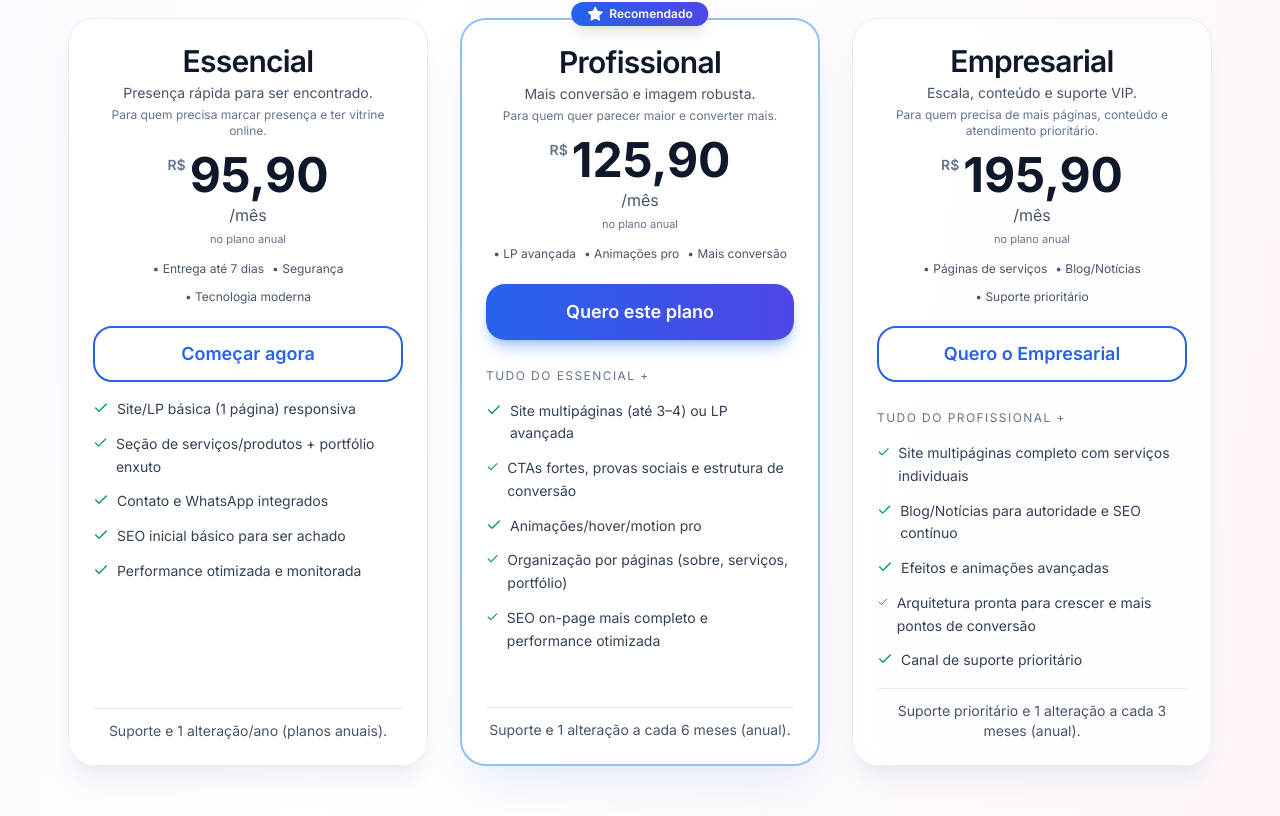
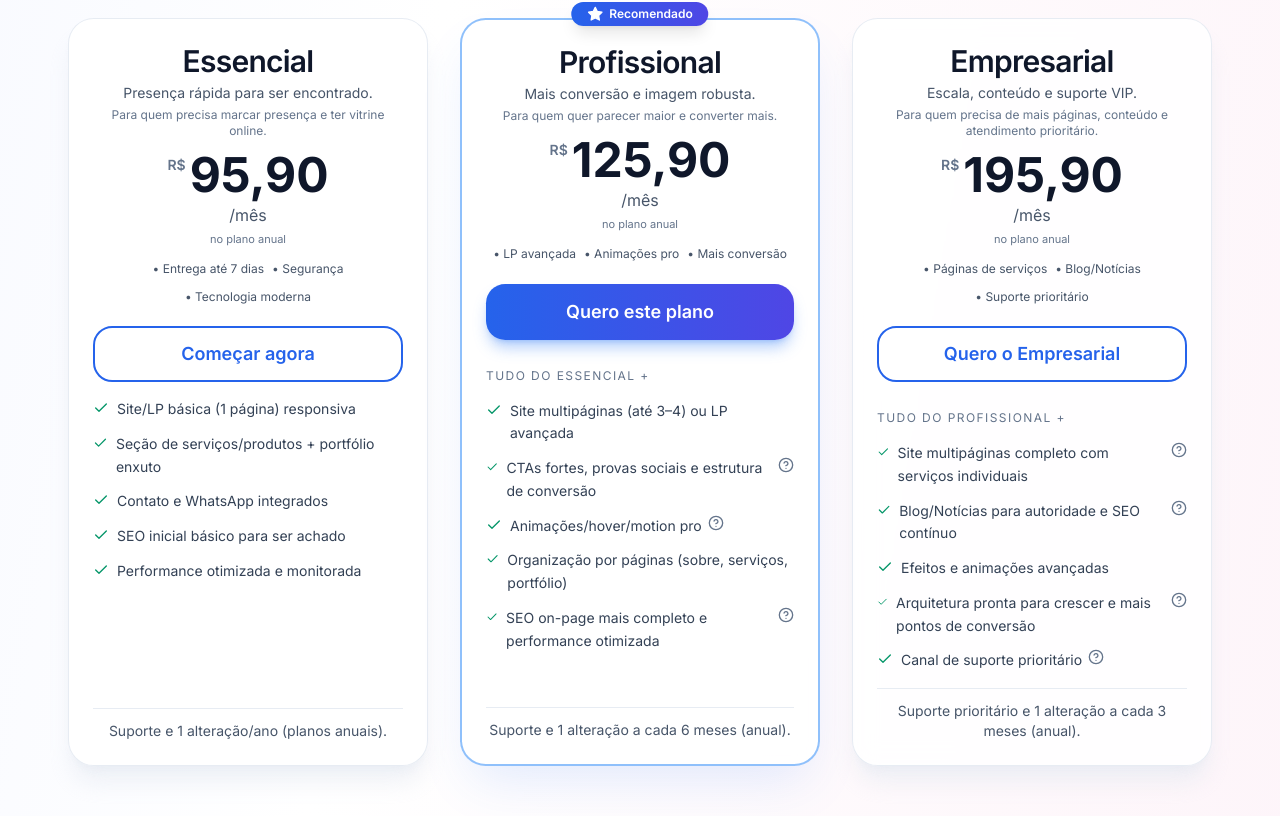
Before and after one commit to jonataswm01/projeto-waas, a Next.js app: page / in a window 1280 px wide. Shown: the part 4936-5752 px from the top of the page. Built offline with nearby package versions, Linux system fonts and the light colour scheme.

Commit message:
feat: enhance pricing section by restructuring feature representation with detailed help text; update pricing for the 'Essencial' plan and improve feature display for better user understanding

```diff
--- a/components/marketing/pricing-section.tsx
+++ b/components/marketing/pricing-section.tsx
@@ -3,9 +3,16 @@
 import { useState } from "react";
 import { motion, AnimatePresence } from "framer-motion";
 import Link from "next/link";
-import { Check, Star } from "lucide-react";
+import { Check, Star, HelpCircle } from "lucide-react";
 import { Card, CardContent, CardHeader, CardTitle } from "@/components/ui/card";
 import { Badge } from "@/components/ui/badge";
+import { HoverCard, HoverCardContent, HoverCardTrigger } from "@/components/ui/hover-card";
+import { Popover, PopoverContent, PopoverTrigger } from "@/components/ui/popover";
+
+interface Feature {
+  label: string;
+  help?: string;
+}
 
 interface Plan {
   id: string;
@@ -16,7 +23,7 @@ interface Plan {
   audience: string;
   highlights: string[];
   includesFrom?: string;
-  features: string[];
+  features: Feature[];
   supportNote: string;
   isPopular?: boolean;
   badge?: string;
@@ -27,17 +34,17 @@ const plans: Plan[] = [
   {
     id: "essencial",
     name: "Essencial",
-    monthlyPrice: 99,
+    monthlyPrice: 185.9,
     annualPrice: 95.9, // valor mensal no plano anual
     subtitle: "Presença rápida para ser encontrado.",
     audience: "Para quem precisa marcar presença e ter vitrine online.",
     highlights: ["Entrega até 7 dias", "Segurança", "Tecnologia moderna"],
     features: [
-      "Site/LP básica (1 página) responsiva",
-      "Seção de serviços/produtos + portfólio enxuto",
-      "Contato e WhatsApp integrados",
-      "SEO inicial básico para ser achado",
-      "Performance otimizada e monitorada"
+      { label: "Site/LP básica (1 página) responsiva" },
+      { label: "Seção de serviços/produtos + portfólio enxuto" },
+      { label: "Contato e WhatsApp integrados" },
+      { label: "SEO inicial básico para ser achado" },
+      { label: "Performance otimizada e monitorada" }
     ],
     supportNote: "Suporte e 1 alteração/ano (planos anuais).",
     buttonText: "Começar agora"
@@ -52,11 +59,20 @@ const plans: Plan[] = [
     highlights: ["LP avançada", "Animações pro", "Mais conversão"],
     includesFrom: "Essencial",
     features: [
-      "Site multipáginas (até 3–4) ou LP avançada",
-      "CTAs fortes, provas sociais e estrutura de conversão",
-      "Animações/hover/motion pro",
-      "Organização por páginas (sobre, serviços, portfólio)",
-      "SEO on-page mais completo e performance otimizada"
+      { label: "Site multipáginas (até 3–4) ou LP avançada" },
+      {
+        label: "CTAs fortes, provas sociais e estrutura de conversão",
+        help: "Layout pensado para gerar contato/pedido com CTAs visíveis e provas sociais."
+      },
+      {
+        label: "Animações/hover/motion pro",
+        help: "Microinterações modernas sem pesar a performance."
+      },
+      { label: "Organização por páginas (sobre, serviços, portfólio)" },
+      {
+        label: "SEO on-page mais completo e performance otimizada",
+        help: "Heading/meta, URLs amigáveis e ajustes de performance para Google."
+      }
     ],
     supportNote: "Suporte e 1 alteração a cada 6 meses (anual).",
     isPopular: true,
@@ -73,17 +89,80 @@ const plans: Plan[] = [
     highlights: ["Páginas de serviços", "Blog/Notícias", "Suporte prioritário"],
     includesFrom: "Profissional",
     features: [
-      "Site multipáginas completo com serviços individuais",
-      "Blog/Notícias para autoridade e SEO contínuo",
-      "Efeitos e animações avançadas",
-      "Arquitetura pronta para crescer e mais pontos de conversão",
-      "Canal de suporte prioritário"
+      {
+        label: "Site multipáginas completo com serviços individuais",
+        help: "Cada serviço com página própria, rankeável e com CTA dedicado."
+      },
+      {
+        label: "Blog/Notícias para autoridade e SEO contínuo",
+        help: "Conteúdo para ranquear e construir autoridade."
+      },
+      { label: "Efeitos e animações avançadas" },
+      {
+        label: "Arquitetura pronta para crescer e mais pontos de conversão",
+        help: "Base preparada para adicionar páginas sem perder performance."
+      },
+      {
+        label: "Canal de suporte prioritário",
+        help: "Fila VIP e respostas mais rápidas."
+      }
     ],
     supportNote: "Suporte prioritário e 1 alteração a cada 3 meses (anual).",
     badge: "Suporte prioritário",
     buttonText: "Quero o Empresarial"
   }
 ];
+
+function FeatureItem({ feature }: { feature: Feature }) {
+  const [isMobileOpen, setIsMobileOpen] = useState(false);
+  const hasHelp = Boolean(feature.help);
+
+  const content = (
+    <div className="flex items-start gap-2">
+      <Check className="h-4 w-4 text-emerald-600 mt-0.5" />
+      <div className="flex items-start gap-1.5 text-sm text-slate-700 leading-relaxed">
+        <span>{feature.label}</span>
+        {hasHelp && (
+          <button
+            type="button"
+            className="text-slate-500 hover:text-slate-700 transition-colors"
+            aria-label={`Saiba mais: ${feature.label}`}
+          >
+            <HelpCircle className="h-4 w-4" />
+          </button>
+        )}
+      </div>
+    </div>
+  );
+
+  if (!hasHelp) {
+    return content;
+  }
+
+  return (
+    <>
+      {/* Desktop hover */}
+      <div className="hidden md:block">
+        <HoverCard openDelay={200} closeDelay={120}>
+          <HoverCardTrigger asChild>{content}</HoverCardTrigger>
+          <HoverCardContent side="top" align="start" className="w-72 text-sm">
+            {feature.help}
+          </HoverCardContent>
+        </HoverCard>
+      </div>
+
+      {/* Mobile tap */}
+      <div className="md:hidden">
+        <Popover open={isMobileOpen} onOpenChange={setIsMobileOpen}>
+          <PopoverTrigger asChild>{content}</PopoverTrigger>
+          <PopoverContent side="top" align="start" className="w-72 text-sm">
+            {feature.help}
+          </PopoverContent>
+        </Popover>
+      </div>
+    </>
+  );
+}
 
 export function PricingSection() {
   const [isAnnual, setIsAnnual] = useState(true);
@@ -119,7 +198,7 @@ export function PricingSection() {
           transition={{ duration: 0.6, delay: 0.1 }}
           className="text-lg text-slate-600 text-center mb-8 md:mb-12"
         >
-          Anual aparece primeiro (+ econômico). Mensal ao lado para quem prefere flexibilidade.
+          Pague menos no anual. Fique no mensal se precisar de flexibilidade.
         </motion.p>
 
         {/* Botões Mensal/Anual */}
@@ -283,10 +362,7 @@ export function PricingSection() {
 
                     <div className="flex-1 space-y-3">
                       {plan.features.map((feature, idx) => (
-                        <div key={idx} className="flex items-start gap-2">
-                          <Check className="h-4 w-4 text-emerald-600 mt-0.5" />
-                          <span className="text-sm text-slate-700 leading-relaxed">{feature}</span>
-                        </div>
+                        <FeatureItem key={idx} feature={feature} />
                       ))}
                     </div>
 
```
